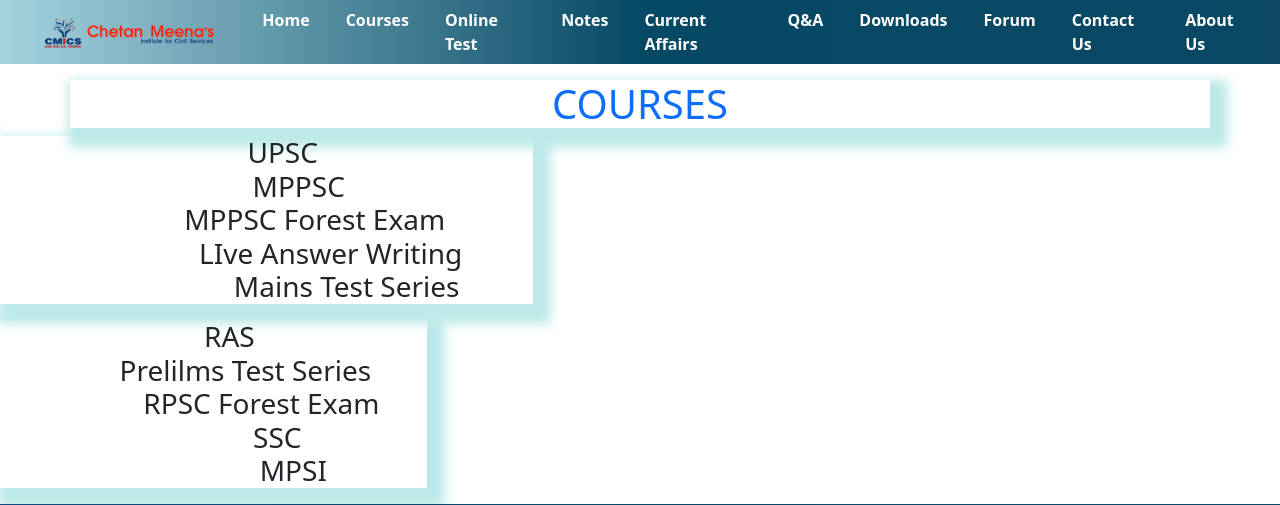
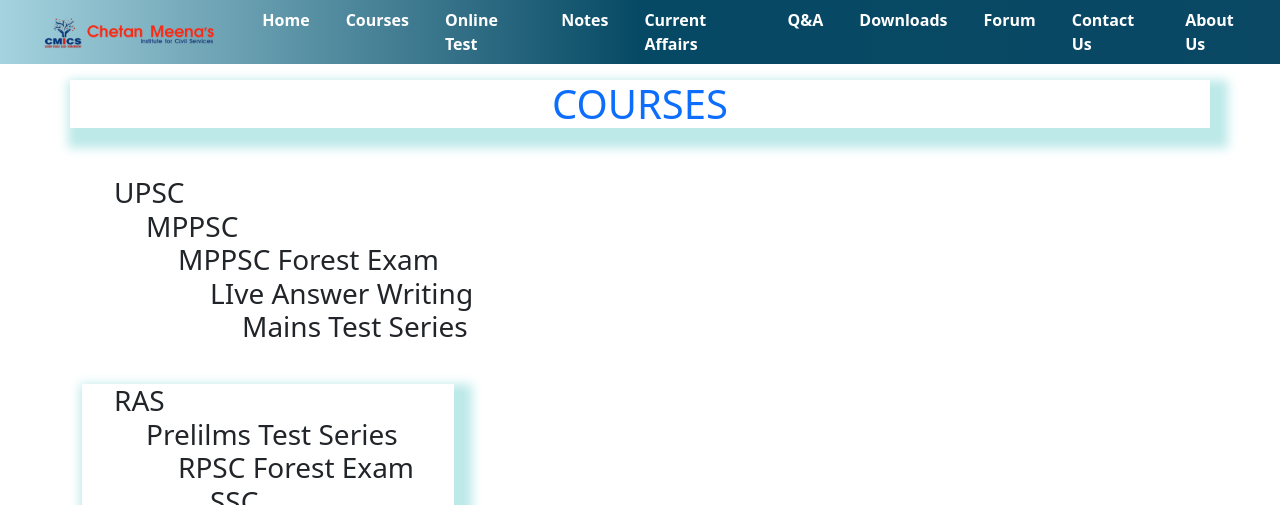
Before and after one commit to princeku07/cmics, a Django app: page /courses in a window 1280 px wide. Shown: the top 505 px of the page. Run offline with Django 3.2, Linux system fonts and the light colour scheme; parts of the project's set-up code (start-up, migrations or seed data) failed here and were passed over.

Commit message:
Update course.html

```diff
--- a/templates/course.html
+++ b/templates/course.html
@@ -13,15 +13,16 @@
     <div class="container mt-3 services text-center" >
         <h1><span class="text-primary">COURSES</span></h1>
         </div>
-      <section>
-        <div class="col-md-5 services  text-center" >
+      <section class="container mt-5 text-center>
+        <div class="col-md-5 services  " >
            <h3>      <ul>UPSC
                      <ul>MPPSC
                      <ul>MPPSC Forest Exam
                      <ul>LIve Answer Writing
                      <ul>Mains Test Series </h3>
                                  </div>
-           <div class='col-md-4 services text-center'>
+                         <br>
+           <div class='col-md-4 services '>
                                 <h3><ul>RAS
                                      <ul>Prelilms Test Series
                                      <ul>RPSC Forest Exam
@@ -29,7 +30,7 @@
                                      <ul>MPSI</h3>
                                                  </div>
 
-    </section>
+                                        </section>
 
 {%endblock body%}
 </body>
```
